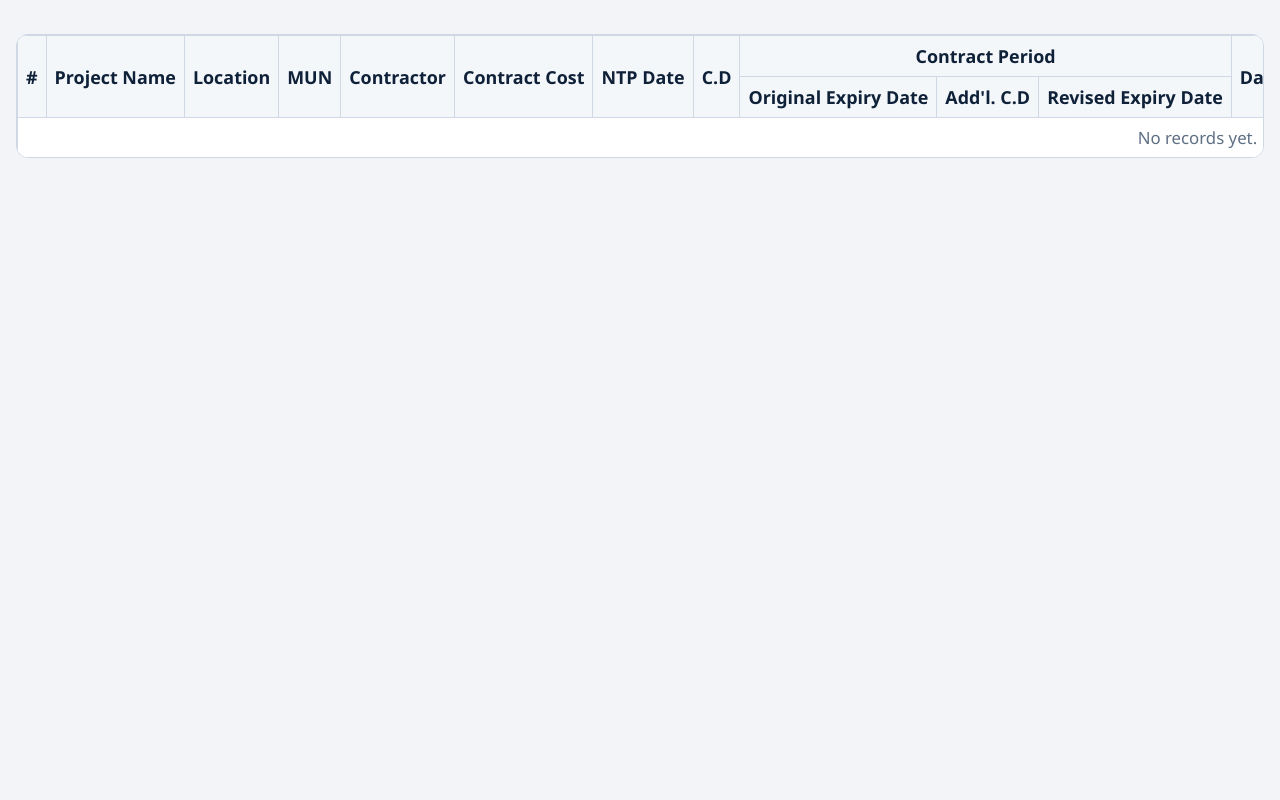
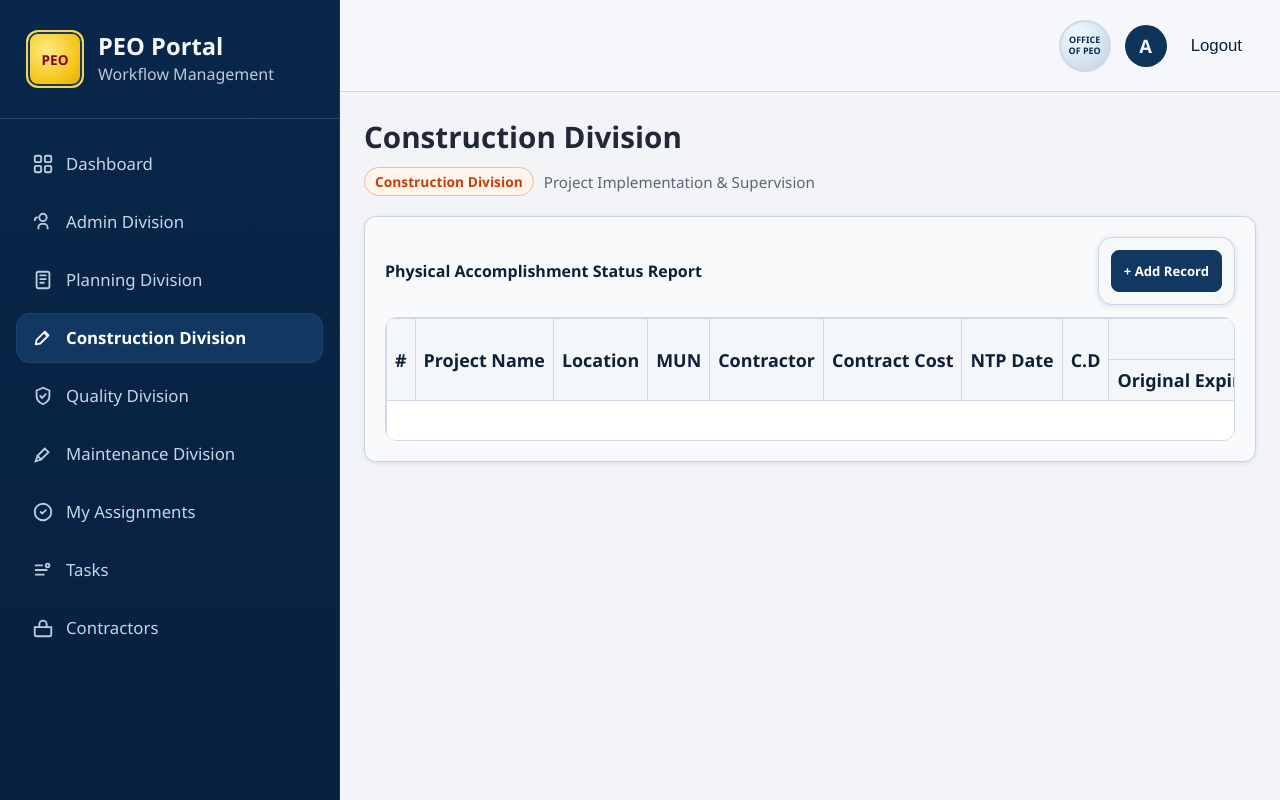
Before and after one commit to takeshii17/PEO-System, a Django app: page /construction-division/ in a window 1280 px wide. Run offline with Django 5.2, Linux system fonts and the light colour scheme; a user stored in the database is signed in; data that the repository does not hold is empty.

Commit message:
fixed the construct division's crud function

```diff
--- a/peo_system/main/templates/Construction Division/construction_div.html
+++ b/peo_system/main/templates/Construction Division/construction_div.html
@@ -32,8 +32,9 @@
         .page h2 { margin:0; font-size:1.85rem; color:#1f2937; }
         .subhead { margin-top:10px; display:flex; gap:10px; align-items:center; color:#5b6675; font-size:.95rem; }
         .chip { display:inline-flex; align-items:center; padding:4px 10px; border:1px solid #f2bc94; border-radius:999px; color:#c2410c; background:#fff4ec; font-size:.86rem; }
-        .card { margin-top:20px; background:#f8fafc; border:1px solid #c9d2de; border-radius:12px; box-shadow:0 1px 4px rgba(8,34,61,.1); padding:20px; }
+        .card { margin-top:20px; background:#f8fafc; border:1px solid #c9d2de; border-radius:12px; box-shadow:0 1px 4px rgba(8,34,61,.1); padding:20px; display:block; }
         .card h3 { margin:0; font-size:1rem; }
+        .report-head { display:flex; justify-content:space-between; align-items:center; gap:12px; margin-bottom:12px; flex-wrap:wrap; }
         .table-wrap {
             width: 100%;
             overflow-x: auto;
@@ -75,7 +76,7 @@
             z-index: 1;
             background: #ffffff;
         }
-        .toolbar { margin-top:12px; display:flex; justify-content:flex-end; }
+        .toolbar { margin-top:0; display:flex; justify-content:flex-end; }
         .btn { border:1px solid #123760; background:#123760; color:#fff; border-radius:8px; padding:8px 12px; font-size:.82rem; cursor:pointer; }
         .btn.light { background:#fff; color:#123760; }
         .actions { display:flex; gap:6px; justify-content:center; }
@@ -91,19 +92,15 @@
         .field input, .field textarea { width:100%; border:1px solid #bfcbd9; border-radius:8px; padding:8px; font-size:.8rem; font-family:inherit; background:#fff; }
         .field.wide { grid-column:span 4; }
         .modal-actions { margin-top:12px; display:flex; justify-content:flex-end; gap:8px; }
-<<<<<<< HEAD
-=======
+        .form-errors { margin:0 0 10px; padding:10px 12px; border-radius:8px; background:#fee2e2; color:#991b1b; font-size:.86rem; }
 
-        /* Table-only layout for Construction Division view */
-        .app-shell { display:block; min-height:auto; }
-        .sidebar, .topbar { display:none; }
-        .workspace { width:100%; }
-        .page { padding:16px; }
-        .page > h2, .subhead, .card > h3, .toolbar { display:none; }
-        .card { margin-top:0; padding:0; border:0; border-radius:0; box-shadow:none; background:transparent; }
-        .column-table { background:#fff; }
+        /* When loaded from Home dashboard iframe (?embedded=1), render content-only. */
+        body.embedded-maintenance-view .app-shell { display:block; min-height:auto; }
+        body.embedded-maintenance-view .sidebar,
+        body.embedded-maintenance-view .topbar { display:none; }
+        body.embedded-maintenance-view .workspace { width:100%; }
+        body.embedded-maintenance-view .page { padding:16px; }
 
->>>>>>> 25847da0951670c0040fb075acad140f5dcd2ff1
         @media (max-width:1200px) { .sidebar { width:280px; } }
         @media (max-width:1024px) {
             .page { padding:12px; }
@@ -164,9 +161,11 @@
             <h2>Construction Division</h2>
             <div class="subhead"><span class="chip">Construction Division</span><span>Project Implementation &amp; Supervision</span></div>
             <section class="card">
-                <h3>Physical Accomplishment Status Report</h3>
-                <div class="toolbar">
-                    <button class="btn" type="button" id="openReportModal">+ Add Record</button>
+                <div class="report-head">
+                    <h3>Physical Accomplishment Status Report</h3>
+                    <div class="toolbar">
+                        <button class="btn" type="button" id="openReportModal">+ Add Record</button>
+                    </div>
                 </div>
                 <div class="table-wrap">
                 <table class="column-table">
@@ -220,11 +219,14 @@
                             <td>{{ report.remarks|default:"-" }}</td>
                             <td>
                                 <div class="actions">
-                                    <a class="btn light" href="?edit={{ report.id }}">Edit</a>
+                                    <a class="btn light" href="?edit={{ report.id }}{% if request.GET.embedded %}&embedded=1{% endif %}">Edit</a>
                                     <form method="post">
                                         {% csrf_token %}
                                         <input type="hidden" name="action" value="delete">
                                         <input type="hidden" name="delete_id" value="{{ report.id }}">
+                                        {% if request.GET.embedded %}
+                                        <input type="hidden" name="embedded" value="1">
+                                        {% endif %}
                                         <button class="btn light" type="submit">Delete</button>
                                     </form>
                                 </div>
@@ -246,12 +248,19 @@
     <div class="modal-card">
         <div class="modal-head">
             <h3>{% if editing_report %}Edit Report Record{% else %}Create Report Record{% endif %}</h3>
-            <button class="btn light" type="button" id="closeReportModal">Close</button>
         </div>
         <div class="modal-body">
+            {% if report_form.errors %}
+            <div class="form-errors">
+                Please correct the highlighted fields and submit again.
+            </div>
+            {% endif %}
             <form method="post">
                 {% csrf_token %}
                 <input type="hidden" name="action" value="{% if editing_report %}update{% else %}create{% endif %}">
+                {% if request.GET.embedded %}
+                <input type="hidden" name="embedded" value="1">
+                {% endif %}
                 {% if editing_report %}
                 <input type="hidden" name="report_id" value="{{ editing_report.id }}">
                 {% endif %}
@@ -288,8 +297,9 @@
         const openBtn = document.getElementById("openReportModal");
         const closeBtn = document.getElementById("closeReportModal");
         const cancelBtn = document.getElementById("cancelReportModal");
+        const closeUrl = "{% url 'construction_div_dashboard' %}{% if request.GET.embedded %}?embedded=1{% endif %}";
         function openModal() { modal.classList.add("show"); }
-        function closeModal() { modal.classList.remove("show"); }
+        function closeModal() { window.location.href = closeUrl; }
         if (openBtn) openBtn.addEventListener("click", openModal);
         if (closeBtn) closeBtn.addEventListener("click", closeModal);
         if (cancelBtn) cancelBtn.addEventListener("click", closeModal);
--- a/peo_system/main/views.py
+++ b/peo_system/main/views.py
@@ -345,6 +345,11 @@ def maintinance_div_dashboard(request):
 @login_required
 @xframe_options_sameorigin
 def construction_div_dashboard(request):
+    embedded_mode = bool(request.GET.get("embedded") or request.POST.get("embedded"))
+    redirect_url = reverse("construction_div_dashboard")
+    if embedded_mode:
+        redirect_url = f"{redirect_url}?embedded=1"
+
     if not _table_exists(ConstructionStatusReport):
         context = {
             "reports": [],
@@ -372,20 +377,25 @@ def construction_div_dashboard(request):
             delete_id = request.POST.get("delete_id")
             if delete_id:
                 ConstructionStatusReport.objects.filter(id=delete_id).delete()
-            return redirect("construction_div_dashboard")
+            return redirect(redirect_url)
 
         if action in {"create", "update"}:
             instance = None
+            update_error = None
             if action == "update":
                 report_id = request.POST.get("report_id")
                 if report_id:
                     instance = ConstructionStatusReport.objects.filter(id=report_id).first()
                     editing_report = instance
+                if instance is None:
+                    update_error = "The selected report no longer exists."
             report_form = ConstructionStatusReportForm(request.POST, instance=instance)
             show_report_modal = True
-            if report_form.is_valid():
+            if update_error:
+                report_form.add_error(None, update_error)
+            elif report_form.is_valid():
                 report_form.save()
-                return redirect("construction_div_dashboard")
+                return redirect(redirect_url)
         else:
             report_form = ConstructionStatusReportForm()
     else:
```
